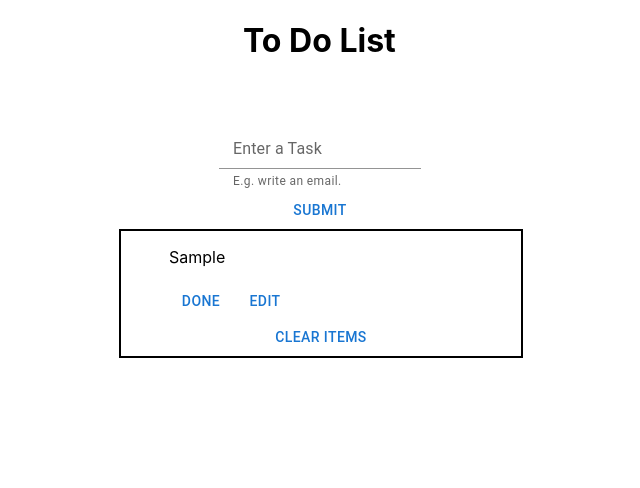
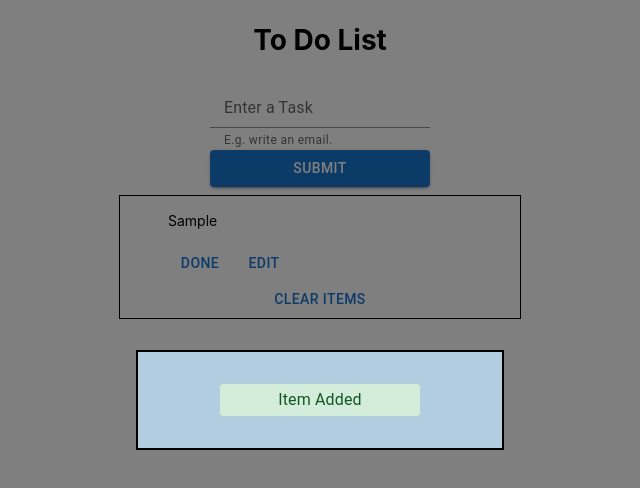
Before and after one commit to miyutogo/ToDoApp-REACT, a React (Create React App) app: page / in a window 1280 px wide. Both pictures are taken after typing "Sample" into the empty fields and a click on the button "SUBMIT". Shown: the top 488 px of the page, without its empty margins (320-960 px from the left). Built offline with nearby package versions, Linux system fonts and the light colour scheme.

Commit message:
added changes in design

```diff
--- a/src/Alert.js
+++ b/src/Alert.js
@@ -1,13 +1,14 @@
 import React, {useEffect} from 'react';
+import Typography from '@mui/material/Typography';
 
 const Alert = ({type,msg,removeAlert, list}) => {
     useEffect(() => {
         const timeout = setTimeout (() => {
             removeAlert()
-        }, 2000)
+        },1000000)
         return () => clearTimeout(timeout)
     },[list])
-	return <p className={`alert alert-${type}`}>{msg}</p>
+	return <Typography  className={`alert alert-${type}`}>{msg}</Typography>
 }
 
 export default Alert
--- a/src/App.css
+++ b/src/App.css
@@ -36,3 +36,33 @@
     transform: rotate(360deg);
   }
 }
+
+
+body {
+  font-family: -apple-system, BlinkMacSystemFont, 'Segoe UI', Roboto, Oxygen,
+    Ubuntu, Cantarell, 'Open Sans', 'Helvetica Neue', sans-serif;
+  background: var(--clr-grey-10);
+  color: var(--clr-grey-1);
+  line-height: 1.5;
+  font-size: 0.875rem;
+}
+
+.alert {
+  margin-bottom: 1rem;
+  height: 2rem;
+  display: grid;
+  align-items: center;
+  text-align: center;
+  font-size: 4rem;
+  border-radius: 0.25rem;
+  letter-spacing: var(--spacing);
+  text-transform: capitalize;
+}
+.alert-red{
+  color: #721c24;
+  background: #f8d7da;
+}
+.alert-green {
+  color: #155724;
+  background: #d4edda;
+}
--- a/src/App.js
+++ b/src/App.js
@@ -4,8 +4,11 @@ import Alert from './Alert';
 import './App.css';
 import Container from '@mui/material/Container';
 import FormControl from '@mui/material/FormControl';
+import Grid from '@mui/material/Grid';
 import InputLabel from '@mui/material/InputLabel';
 import Input from '@mui/material/Input';
+import Modal from '@mui/material/Modal';
+import Typography from '@mui/material/Typography';
 import FormHelperText from '@mui/material/FormHelperText';
 import Button from '@mui/material/Button';
 import { Box, ThemeProvider, createTheme } from '@mui/system';
@@ -21,21 +24,40 @@ const getLocalStorage = () => {
 };
 
 function App() {
+
   const [name, setName] = useState('');
   const [list, setList] = useState(getLocalStorage());
   const [editing, setEditing] = useState(false);
   const [editID, setEditID] = useState(null);
+  const [open, setOpen] = useState(false);
   const [alert, setAlert] = useState({
     show: false,
     msg:'',
     type:''
   });
+  const handleOpen = () => setOpen(true);
+  const handleClose = () => setOpen(false);
+  const style = {
+    display: 'block',
+    position: 'absolute',
+    top: '50%',
+    left: '50%',
+    transform: 'translate(-50%, -50%)',
+    minWidth: 300,
+    bgcolor: '	#b3cde0',
+    border: '2px solid #000',
+    boxShadow: 24,
+    p: 4,
+  };
+
+
   const handleSubmit = (e) => {
     e.preventDefault();
     // check if the value is empty
     if(!name){
       // Alert display
-      showAlert(true,'Enter an item','danger')
+      showAlert(true,'Enter an item','red')
+      handleOpen()
     }
     // check if there is a value
     else if (name && editing) {
@@ -51,16 +73,18 @@ function App() {
       setName('');
       setEditID(null);
       setEditing(false);
-      showAlert(true, 'Item updated','success');
+      showAlert(true, 'Item updated','green');
+      handleOpen()
     }
     else{
       // show alert
-      showAlert(true,'Item added','success')
+      showAlert(true,'Item added','green')
       const newItem = { id: new Date().getTime().toString(), title:name};
 
 
       setList([...list, newItem]);
       setName('');
+      handleOpen()
     }
   }
 
@@ -69,13 +93,15 @@ function App() {
   }
 
   const clearList = () => {
-    showAlert(true, 'Empty List','danger')
+    showAlert(true, 'Empty List','red')
     setList([]);
+    handleOpen()
   }
 
   const removeItem = (id) => {
-    showAlert(true, 'Item removed','danger');
+    showAlert(true, 'Item removed','red');
     setList(list.filter((item) => item.id !== id));
+    handleOpen()
   }
 
   const editItem = (id) => {
@@ -83,6 +109,7 @@ function App() {
     setEditing(true);
     setEditID(id);
     setName(specificItem.title);
+    handleOpen()
   }
 
 
@@ -90,16 +117,47 @@ function App() {
     localStorage.setItem('list', JSON.stringify(list));
   }, [list]);
 
+
+
+
+
   return (
-    <Container sx={{ mx: "auto", width: 1000 }}>
-      <Container sx={{ mx: "auto", width: 250 }}>
+    <div>
 
-          <Container sx={{ mx: "auto", height: 100 }}>
-                <h1>To Do List </h1>
-                <p>{alert.show && <Alert {...alert} removeAlert={showAlert} list={list}/>}</p>
 
-          </Container>
+      <Modal
+        open={open}
+        onClose={handleClose}
+        aria-labelledby="modal-modal-title"
+        aria-describedby="modal-modal-description"
+      >
+        <Box sx={style} >
+          <Grid
+            container
+            spacing={0}
+            direction="column"
+            alignItems="center"
+          >
 
+            <Typography id="modal-modal-description" sx={{
+                minWidth: '200px',
+              }}>
+              {alert.show && <Alert {...alert} removeAlert={showAlert} list={list}/>}
+            </Typography>
+          </Grid>
+        </Box>
+      </Modal>
+      <Grid
+        container
+        spacing={0}
+        direction="column"
+        alignItems="center"
+        sx={{
+          minHeight: '100vh',
+        }}
+
+      >
+          <h1>To Do List </h1>
           <FormControl >
               <InputLabel htmlFor="my-input">Enter a Task</InputLabel>
               <Input
@@ -110,17 +168,16 @@ function App() {
                   onSubmit={handleSubmit}
               />
               <FormHelperText id="my-helper-text">E.g. write an email.</FormHelperText>
-              <Button className='submit-btn' onClick={handleSubmit}>
+              <Button variant="contained" onClick={handleSubmit} >
                 {editing? 'edit' : 'submit'}
               </Button>
           </FormControl>
-      </Container>
-      <Container sx={{ mx: "auto", width: 450 }}>
+
           {list.length > 0 && (
               <Box
-              borderColor="primary.main"
-              border={2}
-              width={400}
+                border={1}
+                width={400}
+                margin={1}
               >
                 <List items={list} removeItem={removeItem} editItem={editItem}/>
                 <center><Button className='btn btn-primary' onClick={clearList}>
@@ -130,8 +187,9 @@ function App() {
           )
           }
 
-      </Container>
-    </Container>
+
+      </Grid>
+    </div>
   );
 }
 
```
